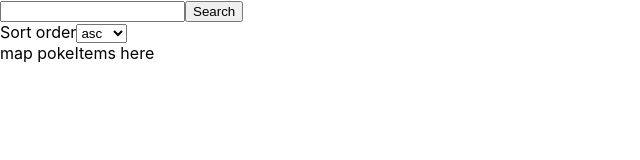
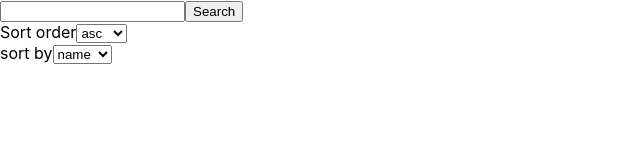
Before and after one commit to p-brubaker/lab-04-react-pokefetch, a React (Create React App) app: page / in a window 1280 px wide. Shown: the top 160 px of the page, without its empty margins (0-640 px from the left). Built offline with nearby package versions, Linux system fonts and the light colour scheme.

Commit message:
implement search, sortBy, and sort order with actual fetch call

```diff
--- a/src/App.js
+++ b/src/App.js
@@ -2,44 +2,80 @@ import './App.css';
 import React, { Component } from 'react';
 import Dropdown from './Components/Dropdown';
 import Search from './Components/Search';
+import PokeItem from './Components/PokeItem';
 
 class App extends Component {
-    state = {sortOrder: 'asc', query: 'char'}
+    state = {sortOrder: 'asc', query: '', data: 'undefined', sortBy: 'name'}
+
+    fetchData = async function(query, sortBy, sortOrder) {
+        let url = 'https://pokedex-alchemy.herokuapp.com/api/pokedex';
+        url += `?pokemon=${query}&sort=${sortBy}&direction=${sortOrder}`
+        let response = await fetch(url);
+        let data = await response.json();
+
+        this.setState({data});
+    }
 
     handleChangeSortOrder = (e) => {
         this.setState(
             { sortOrder: e.target.value }
         )
     }
-
     handleChangeQuery = (e) => {
         this.setState(
             { query: e.target.value }
         )
     }
 
-    handleSubmitQuery = () => {
-        console.log(`sort order: ${this.state.sortOrder} query: ${this.state.query}`);
+    handleSubmitSearchQuery = () => {
+        this.fetchData(this.state.query, this.state.sortBy, this.state.sortOrder);
+    }
+
+    handleChangeSortBy = (e) => {
+        this.setState({ sortBy: e.target.value })
     }
 
     render () {
         return (
             <>
             <section className="dropdowns">
-                <Search
-                    label="search"
-                    handleChange={this.handleChangeQuery}
-                    handleSubmit={this.handleSubmitQuery}
-                />
-                <Dropdown
-                    handleChange={this.handleChangeSortOrder}
-                    label="Sort order"
-                    options={['asc', 'desc']}
-                />
+                <section className="search">
+                    <Search
+                        label='search'
+                        handleChange={this.handleChangeQuery}
+                        handleSubmit={this.handleSubmitSearchQuery}
+                    />
+                </section>
+                <section className="sort">
+                    <Dropdown
+                        handleChange={this.handleChangeSortOrder}
+                        label='Sort order'
+                        defaultValue='asc'
+                        options={['asc', 'desc']}
+                    />
+                    <Dropdown
+                        handleChange={this.handleChangeSortBy}
+                        label='sort by'
+                        defaultValue='name'
+                        options={['name', 'type', 'shape', 'ability']}
+                    />
+                </section>
+
             </section>
+            {this.state.data !== 'undefined' &&
             <section className="poke-list">
-                map pokeItems here
-            </section>
+                {
+                    this.state.data.results.map(result => {
+                        return (
+                        <PokeItem
+                            key={result.id}
+                            pokemon={result.pokemon}
+                            img={result.url_image}
+                        />
+                        )
+                    })
+                }
+            </section>}
             </>
         );
     }
--- a/src/Components/Dropdown.js
+++ b/src/Components/Dropdown.js
@@ -8,7 +8,7 @@ class Dropdown extends Component {
         return (
             <div className="dropdown">
             <label>{label}</label>
-            <select defaultValue="asc" onChange={handleChange}>
+            <select onChange={handleChange}>
                 {options.map((option, i) => {
                 return (
                     <option value={option} key={i}>
--- /dev/null
+++ b/src/Components/PokeItem.js
@@ -0,0 +1,14 @@
+import React, { Component } from 'react';
+
+class PokeItem extends Component {
+    render() {
+        return (
+            <>
+            <label>{this.props.pokemon}</label>
+            <img src={this.props.img} alt={this.props.pokemon} />
+            </>
+        )
+    }
+}
+
+export default PokeItem;
```
